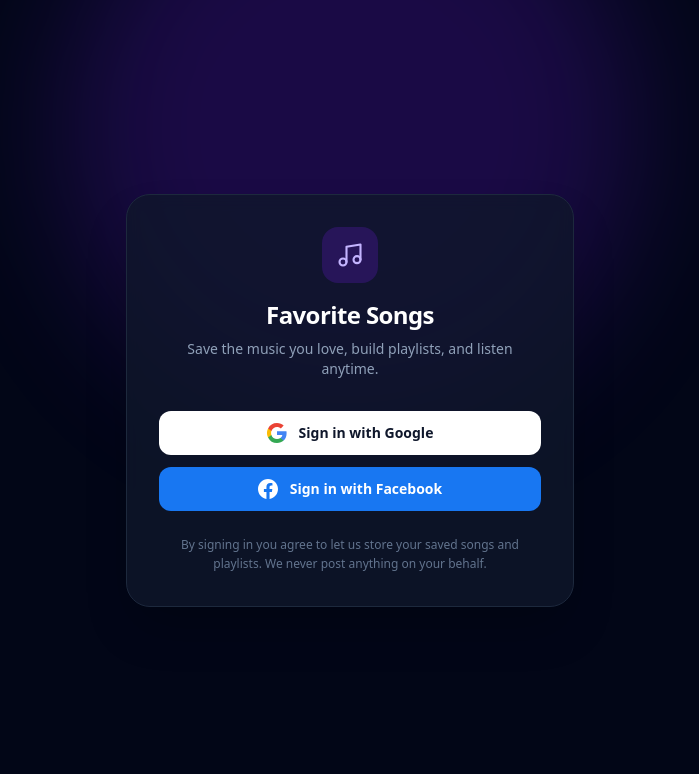
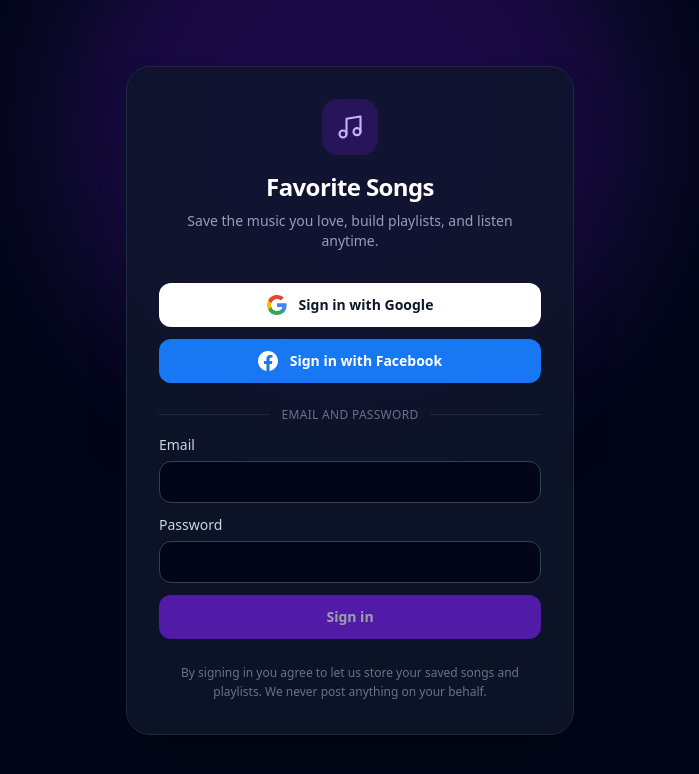
Before and after one commit to K-Laboratory/musik, a Next.js app: page /login in a window 1280 px wide. Shown: the top 774 px of the page, without its empty margins (290-989 px from the left). Built offline with nearby package versions, Linux system fonts and the light colour scheme; no server answers.

Commit message:
Add local email and password login

```diff
--- a/src/app/login/page.tsx
+++ b/src/app/login/page.tsx
@@ -2,9 +2,11 @@ import { redirect } from "next/navigation";
 
 import { LoginBrand, LoginFooter } from "@/components/LoginBrand";
 import { OAuthButtons } from "@/components/OAuthButtons";
+import { PasswordLogin } from "@/components/PasswordLogin";
 import { SetupNotice } from "@/components/SetupNotice";
 import { isSupabaseConfigured } from "@/lib/supabase/config";
 import { createClient } from "@/lib/supabase/server";
+import { safeRedirectPath } from "@/lib/url";
 
 export const dynamic = "force-dynamic";
 
@@ -38,8 +40,7 @@ export default async function LoginPage({
     redirect("/dashboard");
   }
 
-  const nextPath =
-    params.next && params.next.startsWith("/") ? params.next : "/dashboard";
+  const nextPath = safeRedirectPath(params.next ?? null);
   const errorMessage = params.error
     ? (ERROR_MESSAGES[params.error] ?? ERROR_MESSAGES.auth)
     : null;
@@ -65,6 +66,10 @@ export default async function LoginPage({
 
         <OAuthButtons next={nextPath} />
 
+        <div className="mt-6">
+          <PasswordLogin next={nextPath} />
+        </div>
+
         <LoginFooter />
       </div>
     </main>
--- /dev/null
+++ b/src/components/PasswordLogin.tsx
@@ -0,0 +1,96 @@
+"use client";
+
+import { useState, type FormEvent } from "react";
+import { useRouter } from "next/navigation";
+
+import { SpinnerIcon } from "@/components/Icons";
+import { createClient } from "@/lib/supabase/client";
+
+export function PasswordLogin({ next = "/dashboard" }: { next?: string }) {
+  const router = useRouter();
+  const [email, setEmail] = useState("");
+  const [password, setPassword] = useState("");
+  const [pending, setPending] = useState(false);
+  const [error, setError] = useState<string | null>(null);
+
+  async function handleSubmit(event: FormEvent<HTMLFormElement>) {
+    event.preventDefault();
+    setPending(true);
+    setError(null);
+
+    try {
+      const supabase = createClient();
+      const { error: signInError } = await supabase.auth.signInWithPassword({
+        email: email.trim(),
+        password,
+      });
+      if (signInError) {
+        setError(signInError.message);
+        return;
+      }
+
+      router.replace(next);
+      router.refresh();
+    } catch (err) {
+      setError(
+        err instanceof Error ? err.message : "Sign-in failed. Please try again.",
+      );
+    } finally {
+      setPending(false);
+    }
+  }
+
+  return (
+    <form onSubmit={handleSubmit} className="space-y-3">
+      <div className="flex items-center gap-3">
+        <span className="h-px flex-1 bg-slate-800" />
+        <span className="text-xs font-medium uppercase tracking-wide text-slate-500">
+          Email and password
+        </span>
+        <span className="h-px flex-1 bg-slate-800" />
+      </div>
+
+      <label className="block text-sm font-medium text-slate-300">
+        Email
+        <input
+          type="email"
+          value={email}
+          onChange={(event) => setEmail(event.target.value)}
+          autoComplete="email"
+          required
+          className="mt-1.5 w-full rounded-xl border border-slate-700 bg-slate-950 px-3 py-2.5 text-sm text-white placeholder:text-slate-600 focus:border-violet-500 focus:outline-none"
+        />
+      </label>
+
+      <label className="block text-sm font-medium text-slate-300">
+        Password
+        <input
+          type="password"
+          value={password}
+          onChange={(event) => setPassword(event.target.value)}
+          autoComplete="current-password"
+          required
+          className="mt-1.5 w-full rounded-xl border border-slate-700 bg-slate-950 px-3 py-2.5 text-sm text-white placeholder:text-slate-600 focus:border-violet-500 focus:outline-none"
+        />
+      </label>
+
+      {error && (
+        <p
+          role="alert"
+          className="rounded-xl border border-red-500/30 bg-red-500/10 px-4 py-3 text-sm text-red-200"
+        >
+          {error}
+        </p>
+      )}
+
+      <button
+        type="submit"
+        disabled={pending || !email.trim() || !password}
+        className="flex w-full items-center justify-center gap-2 rounded-xl bg-violet-600 px-4 py-3 text-sm font-semibold text-white transition hover:bg-violet-500 focus-visible:outline focus-visible:outline-2 focus-visible:outline-offset-2 focus-visible:outline-violet-400 disabled:cursor-not-allowed disabled:opacity-60"
+      >
+        {pending && <SpinnerIcon className="h-4 w-4 animate-spin" />}
+        {pending ? "Signing in..." : "Sign in"}
+      </button>
+    </form>
+  );
+}
```
Also changed, not shown: 1 other file (tests, documents, lock files or other folders).
